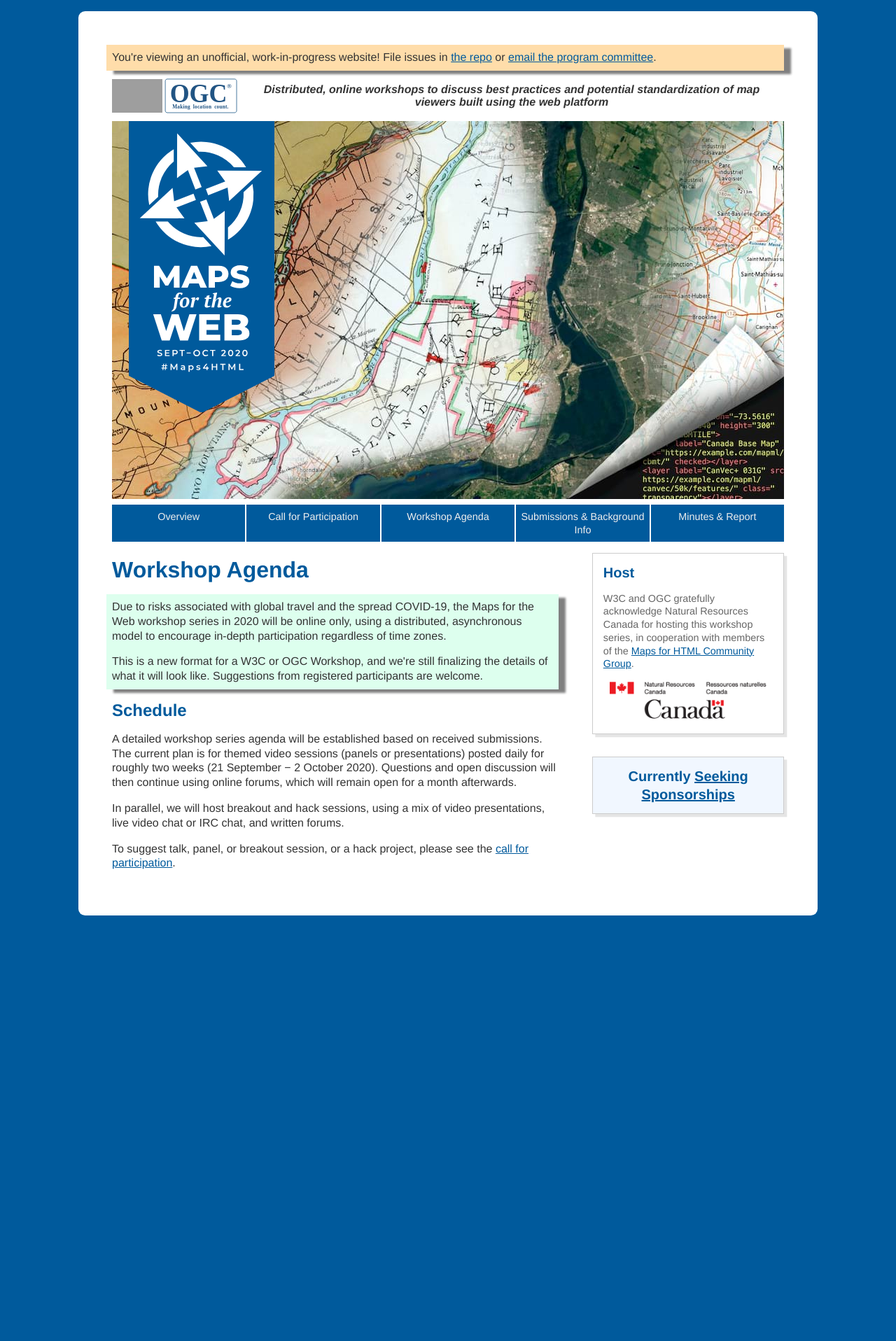
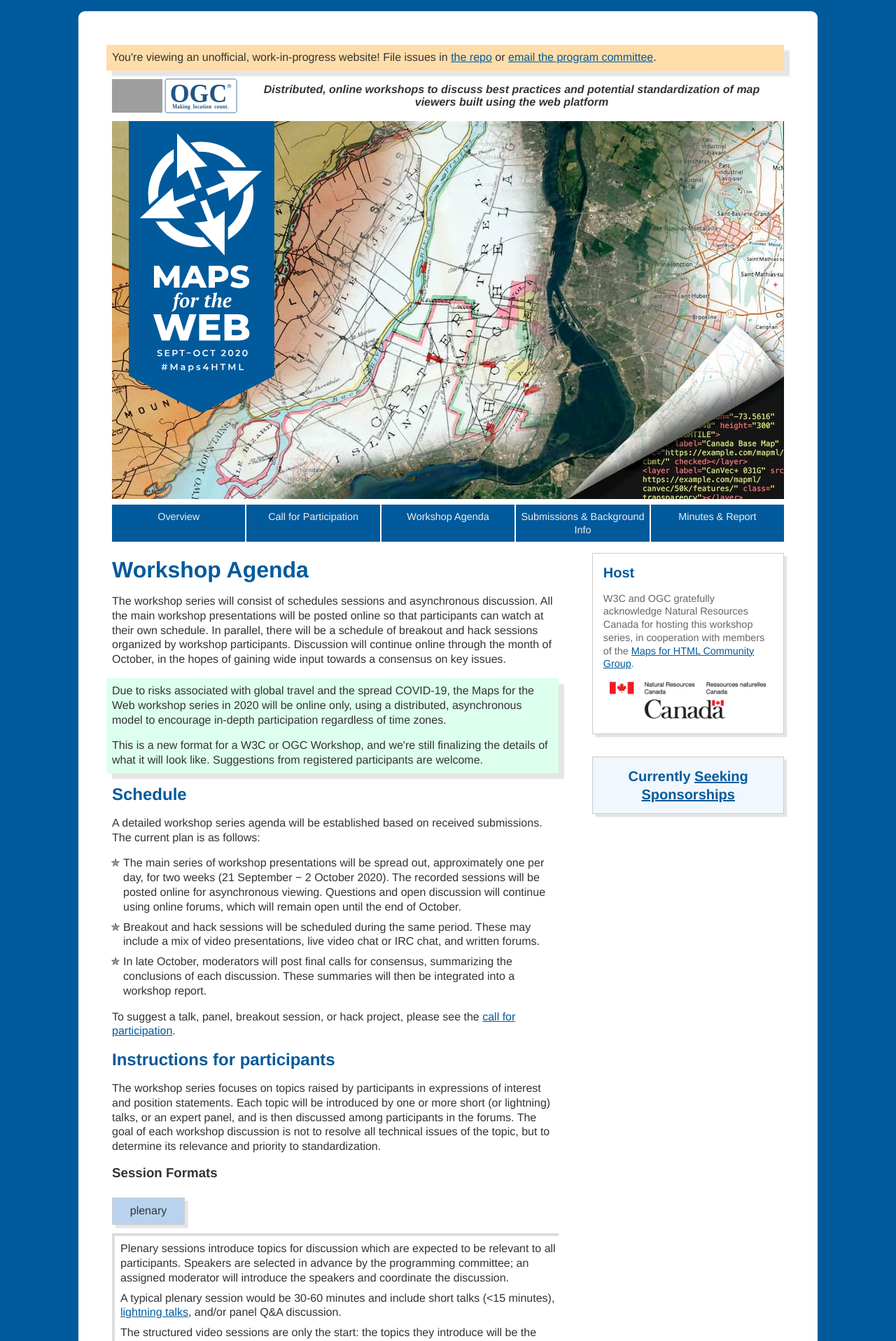
Before and after one commit to Maps4HTML/Maps4HTML-Workshop-2020, a Jekyll site: the page built from agenda.html, in a window 1280 px wide. Shown: the top 1916 px of the page at 70% size. Built offline with Jekyll 4.4.1, drawn with Linux system fonts in a browser that asks for light colours; before the commit the page ends 1324 px from its top, so only the background shows below that; some of the changed text lies outside the part shown; grey boxes are pictures that could not be loaded.

Commit message:
Update agenda page
With more details on the two types of sessions,
and links to the discussion issues for tools.

```diff
--- a/agenda.html
+++ b/agenda.html
@@ -9,7 +9,7 @@
 # Each agenda item should contain
 # time, as a string describing the range
 # title, as non-interactive HTML (optional for breaks)
-# type, one of plenary, keynote, discussion, lightning, breakout, workshop, break (or none, for admin and such)
+# type, one of plenary, breakout, or hack
 # open, (optional) boolean indicating whether the details element will be open by default
 # details (optional), a list of headings
 #   each of which is mapped to a list of (one or more) bullet points, as HTML
@@ -36,6 +36,16 @@
 #   type: break
 ---
 
+<p>
+  The workshop series will consist of schedules sessions
+  and asynchronous discussion.
+  All the main workshop presentations will be posted online
+  so that participants can watch at their own schedule.
+  In parallel, there will be a schedule of
+  breakout and hack sessions organized by workshop participants.
+  Discussion will continue online through the month of October,
+  in the hopes of gaining wide input towards a consensus on key issues.
+</p>
 
 <div class="info">
   <p>
@@ -91,24 +101,35 @@
 {% else %}
 <p>
   A detailed workshop series agenda will be established based on received submissions.
-  The current plan is for themed video sessions (panels or presentations)
-  posted daily for roughly two weeks (21 September − 2 October 2020).
-  Questions and open discussion will then continue using online forums,
-  which will remain open for a month afterwards.
+  The current plan is as follows:
 </p>
+<ul>
+<li>
+  The main series of workshop presentations will be spread out,
+  approximately one per day, for two weeks (21 September − 2 October 2020).
+  The recorded sessions will be posted online for asynchronous viewing.
+  Questions and open discussion will continue using online forums,
+  which will remain open until the end of October.
+</li>
+<li>
+  Breakout and hack sessions will be scheduled during the same period.
+  These may include a mix of video presentations,
+  live video chat or IRC chat,
+  and written forums.
+</li>
+<li>
+  In late October, moderators will post final calls for consensus,
+  summarizing the conclusions of each discussion.
+  These summaries will then be integrated into a workshop report.
+</li>
+</ul>
 <p>
-  In parallel, we will host breakout and hack sessions,
-  using a mix of video presentations, live video chat or IRC chat, and written forums.
-</p>
-<p>
-  To suggest talk, panel, or breakout session, or a hack project,
+  To suggest a talk, panel, breakout session, or hack project,
   please see the <a href="{{ '/call-for-participation' | relative_url }}">call for participation</a>.
 </p>
 {% endfor %}
 </article>
 
-<!--
-<article>
 <h2 id="tips">
   Instructions for participants
 </h2>
@@ -127,63 +148,85 @@
     plenary
   </dt>
   <dd>
-      Plenary sessions introduce and summarize generic information relevant to all participants.
-    </dd>
-    <dt class="type type-discussion" id="discussion">
-      discussion
-    </dt>
-    <dt class="type type-lightning" id="lightning">
-      lightning
-    </dt>
-    <dd>
-      A typical discussion session (45-75 minutes) starts with a few talks by speakers nominated in advance.
-      Talks will either be short (&lt;15 minutes) or <em>very</em> short (<a href="https://en.wikipedia.org/wiki/Lightning_talk">lightning talks</a>).
-      They will be followed by a discussion among participants to exchange ideas, assess priorities, and identify possible standardization actions.
+    <p>
+      Plenary sessions introduce topics for discussion
+      which are expected to be relevant to all participants.
+      Speakers are selected in advance by the programming committee;
+      an assigned moderator will introduce the speakers and coordinate the discussion.
+    </p>
+    <p>
+      A typical plenary session would be 30-60 minutes
+      and include short talks (&lt;15 minutes),
+      <a href="https://en.wikipedia.org/wiki/Lightning_talk">lightning talks</a>,
+      and/or panel Q&A discussion.
+    </p>
+    <p>
+      The structured video sessions are only the start:
+      the topics they introduce will be the start of open discussion online,
+      where all workshop participants are encouraged
+      to exchange ideas, assess priorities,
+      and identify possible standardization actions.
+      The moderator will be tasked with keeping the discussion on topic,
+      and identifying areas of consensus for the final workshop report.
+    </p>
   </dd>
   <dt class="type type-breakout" id="breakout">
     breakout
   </dt>
+  <dt class="type type-hack" id="hack">
+    hack
+  </dt>
   <dd>
-      Participants break into smaller breakout groups to discuss more specific topics,
-      or to hack on software solutions.
-      The breakout session schedule is built collaboratively by the participants in the course of the workshop.
-      Each group will provide a written summary of their breakout session.
+    <p>
+      These sessions will support more collaborative discussion
+      by smaller groups.
+      Breakout sessions will cover more specific technical topics
+      that didn't fit into the main workshop schedule.
+      Hack sessions will welcome new collaborators to a software or data project,
+      as discussed in the <a href="{{ '/call-for-participation#hack-day-proposals' | relative_url }}">call for participation</a>.
+    </p>
+    <p>
+      The specific format will depend on the topic and goals of the session,
+      but could include a mix of video presentations, live chat, and written discussion.
+      Regardless of format,
+      each group is expected to provide a written summary of their session.
+    </p>
   </dd>
 </dl>
 <h3 id="tools">
   Tools
 </h3>
-  <h4 id="live-chat">
-    Live Chat
+<div class="info">
+  <p>
+    We're still collecting information on the different options
+    for remote collaboration tools.
+    Your feedback is welcome!
+    We especially want to ensure that the chosen tools are accessible to all.
+  </p>
+  <p>
+    Add suggestions to our discussion issues
+    for <a href="https://github.com/Maps4HTML/Maps4HTML-Workshop-2020/issues/39">video conferencing and video hosting</a>,
+    or <a href="https://github.com/Maps4HTML/Maps4HTML-Workshop-2020/issues/40">text-based forums</a>.
+  </p>
+</div>
+<h4 id="minutes">
+  Maintaining records
 </h4>
 <p>
-    We will take notes on IRC during the workshop,
-    using the W3C's IRC server.
-    Channel name will be announced later.
-  </p>
-  <ul>
-    <li><a href="https://www.w3.org/wiki/IRC">Tips on IRC at W3C</a></li>
-    <li><a href="http://irc.w3.org/">Join using the IRC Web client</a></li>
-    <li><a href="irc://irc.w3.org:6665">Link for your favourite IRC client</a></li>
-  </ul>
-  <h4 id="minutes">
-    Meeting minutes
-  </h4>
-  <p>
-    Meeting minutes from the IRC transcripts
-    <a href="{{ '/report' | relative_url }}">will be published after the event</a>.
+  All session organizers are expected to create records
+  of what was discussed,
+  what conclusions or consensus was reached,
+  and any major areas of discussion or concern.
 </p>
 <p>
-    A scribe will be nominated for each session.
-    However, note-taking help from all the participants is very much welcome
-    to ensure correctness and completeness of the notes
-    We wish to make note-taking a collaborative exercise at this workshop.
+  Breakout session organizers will be able to use the W3C's
+  IRC server and meeting-management bots.
+  See <a href="https://www.w3.org/wiki/IRC">tips on IRC at W3C</a>.
 </p>
+
 <h3 id="suggested-reading">Suggested Reading</h3>
 <p>
   If you can, please review the
-    <a href="{{ '/supporting-material' | relative_url }}">participant position statements and other supporting material</a>
-    before the meeting.
+  <a href="{{ '/supporting-material' | relative_url }}">participant position statements and other background material</a>
+  before the workshops.
 </p>
-</article>
--->
--- a/assets/css/style.css
+++ b/assets/css/style.css
@@ -607,22 +607,15 @@
 dt.type {
   font-size: 100%;
   margin: 0;
-}
-
-.type-lightning, .type-discussion {
-  background-color: #ffe7ba;
+  text-align: center;
 }
 
 .type-plenary, .type-keynote {
   background-color: #b9d3ee;
 }
 
-.type-breakout {
-  background-color: #c0d9af;
-}
-
-.type-workshop {
-  background-color: #ffe4e1;
+.type-breakout, .type-hack {
+  background-color: #ffe7ba;
 }
 
 span.title {
@@ -719,19 +712,11 @@
   margin-top: 1rem;
 }
 
-.format {
-  margin-bottom: 2.25rem;
-}
-
 .format dt {
   font-size: 1rem;
   /*font-weight: 600;*/
-  margin: .5rem 0 1.25rem;
+  margin: .5rem 0 .75rem;
   padding: .5rem 1rem;
-}
-
-.format dd {
-  margin: 0 1rem 1rem;
 }
 
 .sponsors-section {
@@ -801,7 +786,7 @@
 ol ol { margin: 1rem;}
 
 .warning, .info {
-  box-shadow: 10px 5px 3px 0px gray;
+  box-shadow: 0.5rem 0.5rem 0.1rem rgba(0,0,0,.1);
   padding: 0.5em;
   margin: 0.5em 0 0.5em -0.5em;
 }
```
Lines whose indentation alone changed are shown as unchanged.
